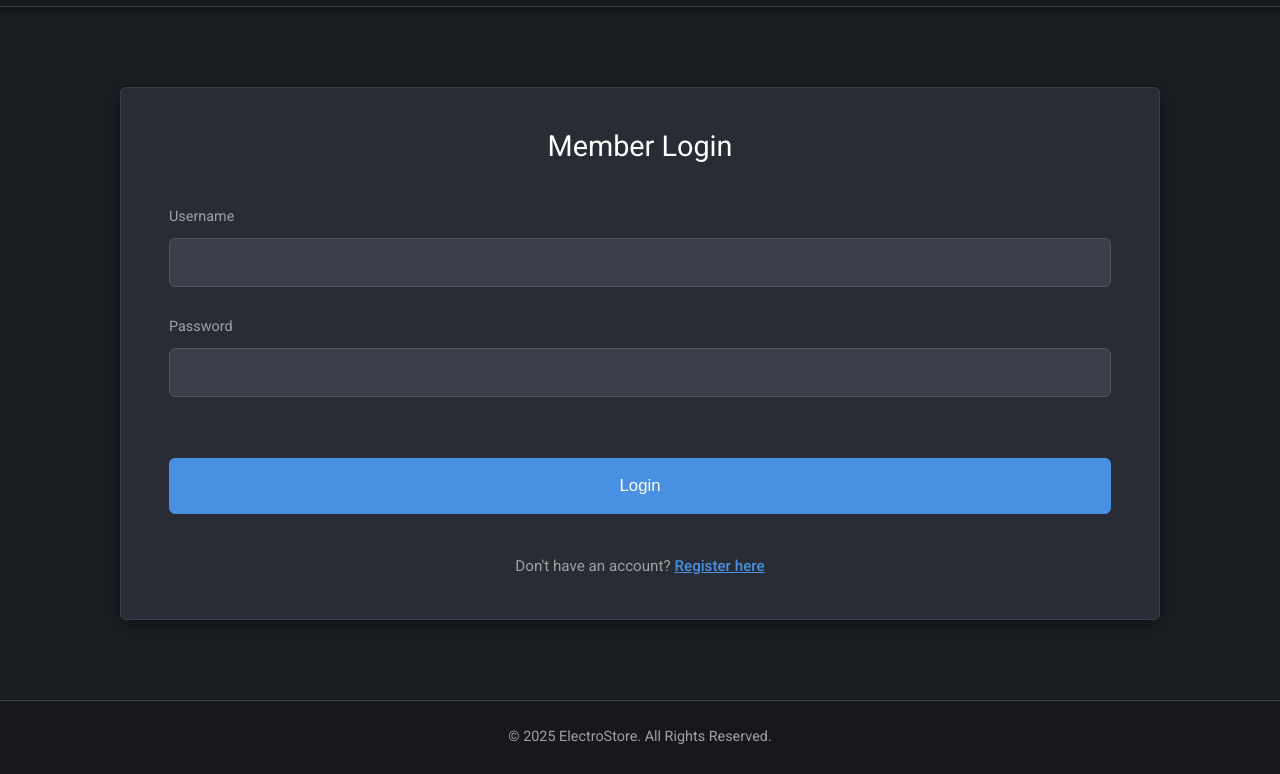
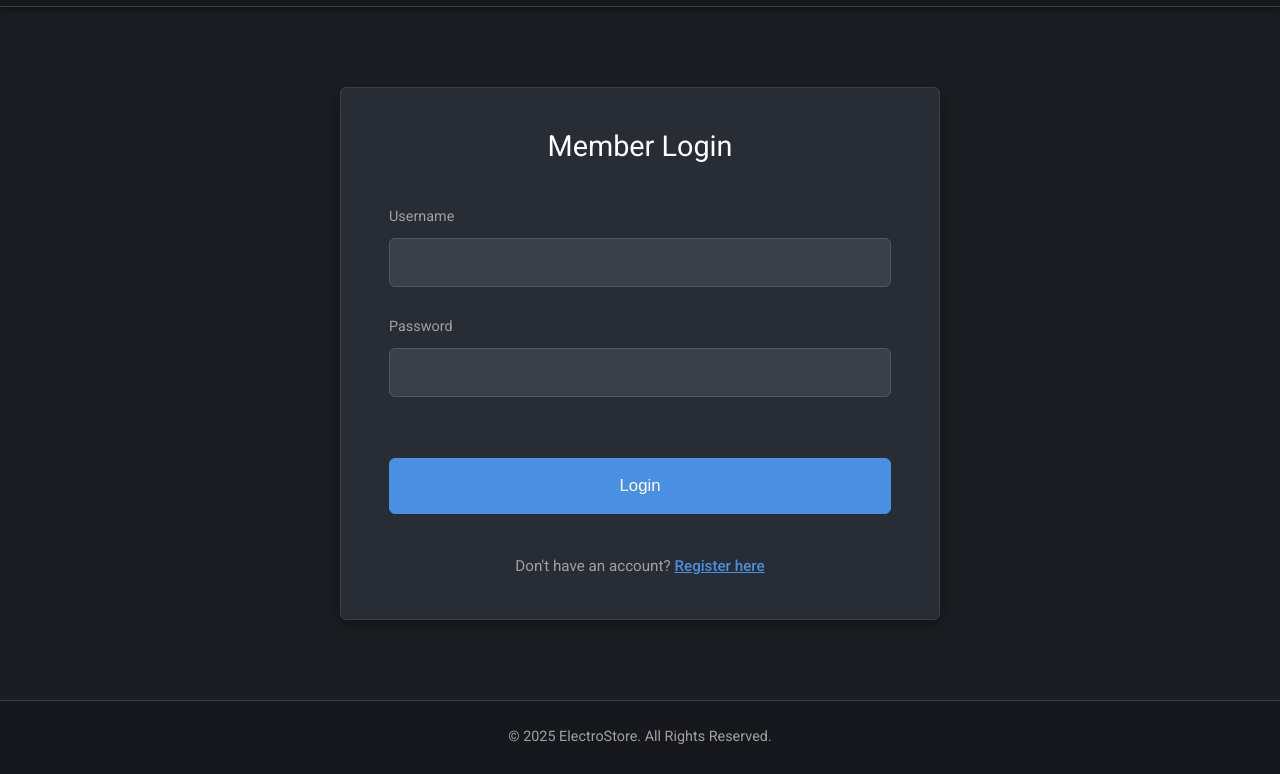
Before and after one commit to BinhPhamTieSinger/Electronic_Storage_Management, a plain HTML site: page frontend/login.html in a window 1280 px wide. Shown: the part 58-832 px from the top of the page. Drawn offline with Linux system fonts and the light colour scheme.

Commit message:
Update auth.css

```diff
--- a/frontend/css/auth.css
+++ b/frontend/css/auth.css
@@ -1,7 +1,7 @@
 /* === AUTH PAGE STYLES === */
 
 .auth-container {
-    width: 1040px;
+    width: 600px;
     /* max-width: 520px; Increased width */
     margin: 5rem auto;
     padding: 2.5rem 3rem;
```
